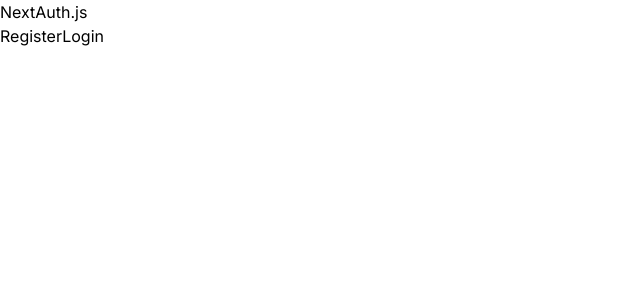
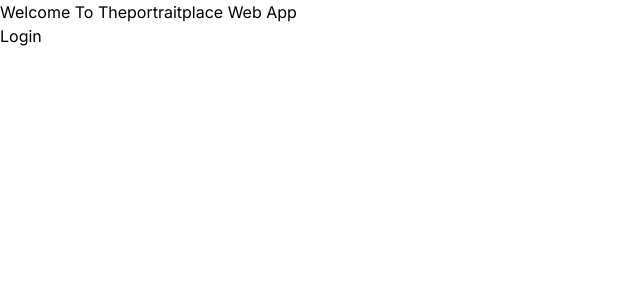
Before and after one commit to PortraitDeveloper/portrait-web-app, a Next.js app: page / in a window 1280 px wide. Shown: the top 300 px of the page, without its empty margins (0-640 px from the left). Built offline with nearby package versions, Linux system fonts and the light colour scheme.

Commit message:
create thankyou page

```diff
--- a/src/app/page.js
+++ b/src/app/page.js
@@ -3,8 +3,7 @@
 export default function Home() {
   return (
     <main>
-      <h1>NextAuth.js</h1>
-      <Link href="/register">Register</Link>
+      <h1>Welcome To Theportraitplace Web App</h1>
       <Link href="/login">Login</Link>
     </main>
   );
--- /dev/null
+++ b/src/app/thankyou/page.js
@@ -0,0 +1,14 @@
+import Image from "next/image";
+
+export default function Thankyou() {
+  return (
+    <div className="flex items-center justify-center h-screen">
+      <div className="text-center">
+        <Image src="/envelope.png" alt="envelope" width={75} height={50} className="mx-auto mb-4"/>
+        <h1 className="text-xl font-bold font-mono mb-2 sm:text-2xl sm:mb-3 md:text-3xl md:mb-4">Thanyou for submitting!</h1>
+        <p className="text-sm font-semibold font-sans mb-2 sm:text-md sm:mb-3 md:text-lg md:mb-4">your registration confirmation</p>
+        <p className="text-sm font-semibold font-sans mb-2 sm:text-md sm:mb-3 md:text-lg md:mb-4">has been sent to your email!</p>
+      </div>
+    </div>
+  );
+}
```
